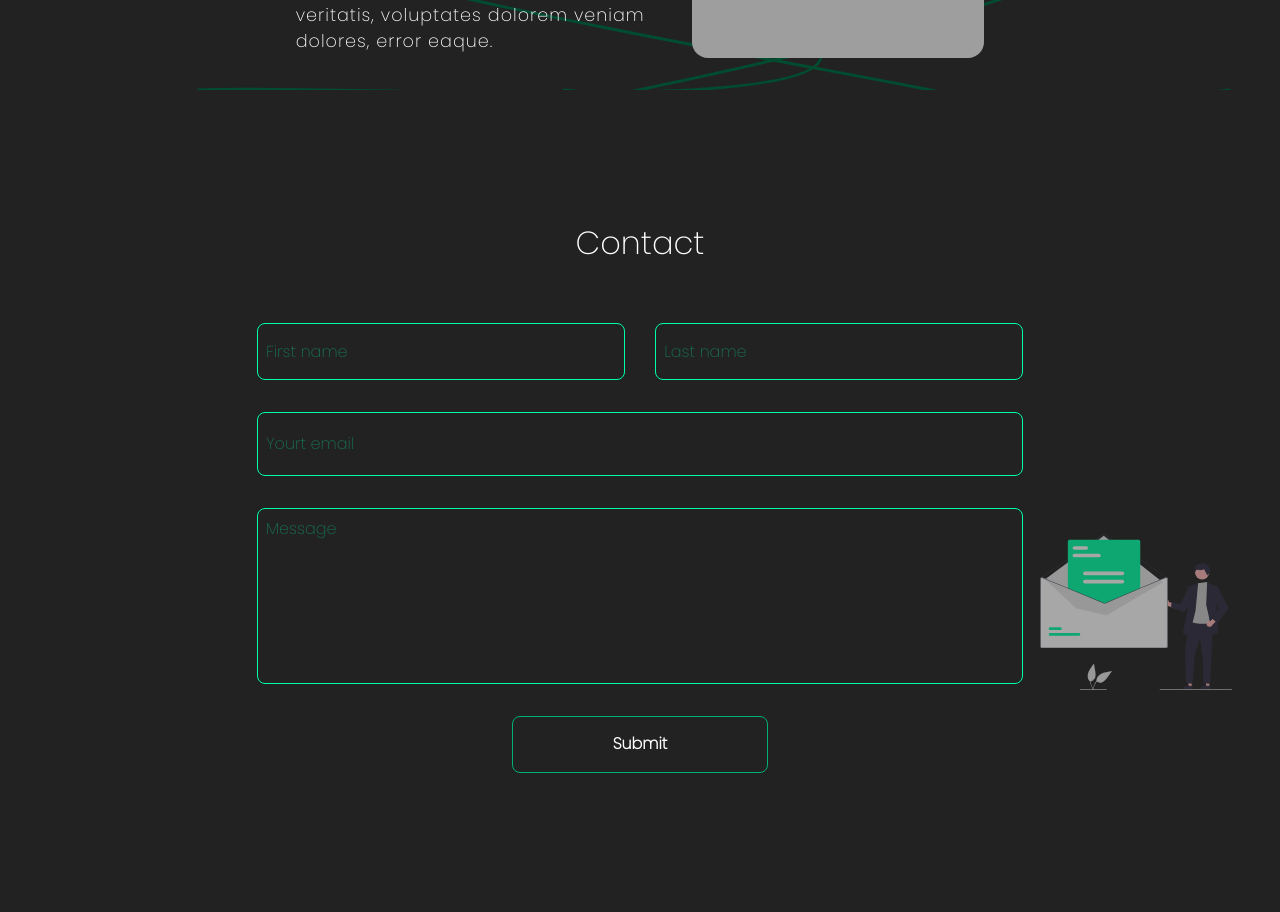
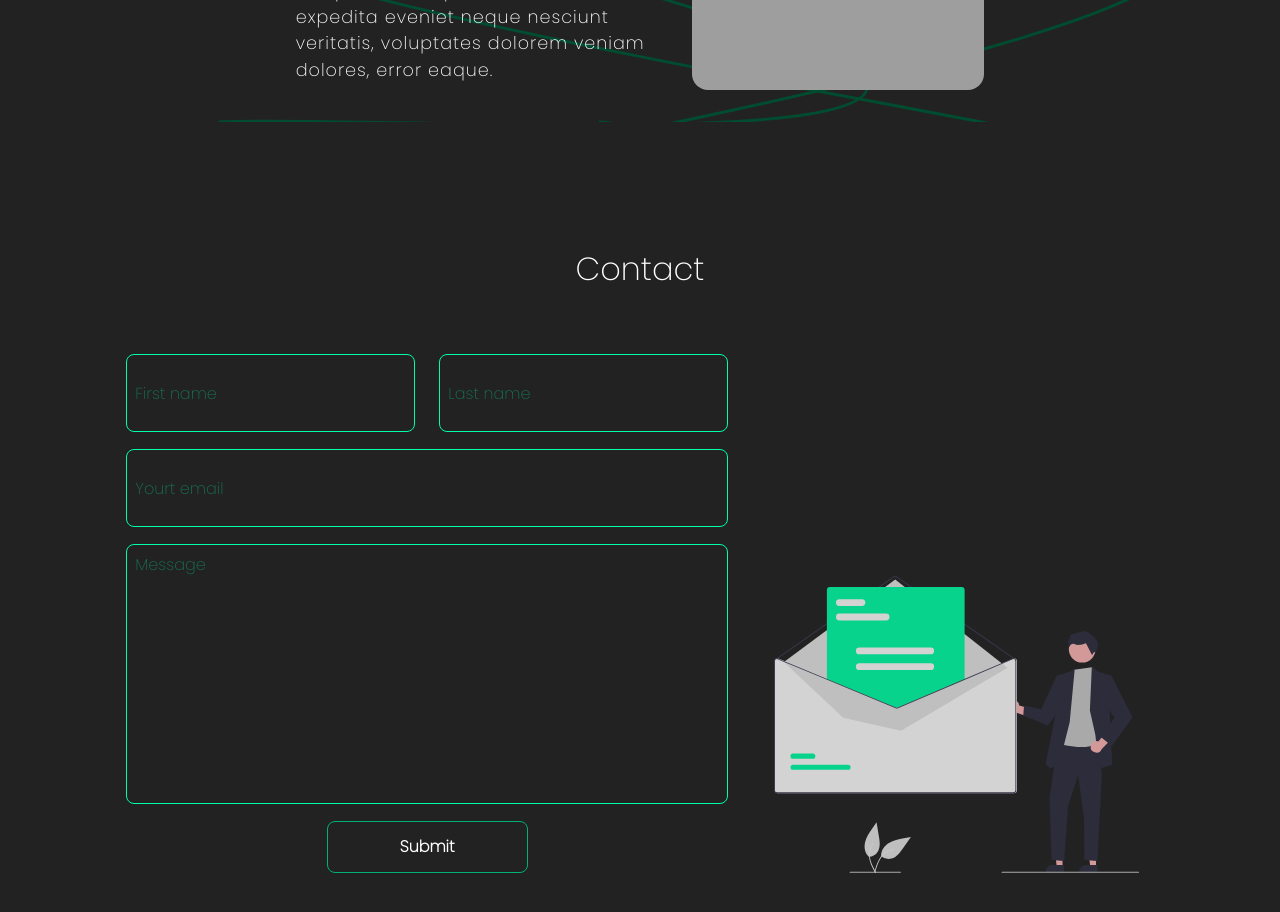
Before and after one commit to Mati1999/MyPorfolio, a React (Vite) app: page / in a window 1280 px wide. Shown: the part 3100-4012 px from the top of the page. Before the commit the page ends 3990 px from the top, so only its background shows below. Built offline with nearby package versions, Linux system fonts and the light colour scheme; grey boxes are pictures that could not be loaded.

Commit message:
adding new style to contact and project

```diff
--- a/src/components/Contact.jsx
+++ b/src/components/Contact.jsx
@@ -47,10 +47,9 @@ const Contact = () => {
     };
 
     return (
-        <div className='contact'>
-            <img src={email} alt='' />
-            <div className='contact-form'>
-                <h2>Contact</h2>
+        <div className='contact-form'>
+            <h2>Contact</h2>
+            <div className='contact-formAndImg'>
                 <form onSubmit={onSubmit}>
                     <div className='names'>
                         <input id='first-name' type='text' name='first_name' placeholder='First name' value={toSend.first_name} onChange={handleOnChange} required />
@@ -61,6 +60,7 @@ const Contact = () => {
                     <button type='submit'>Submit</button>
                     <ToastContainer autoClose={2000} />
                 </form>
+                <img src={email} alt='' />
             </div>
         </div>
     );
--- a/src/scss/AboutMe.scss
+++ b/src/scss/AboutMe.scss
@@ -15,9 +15,9 @@
     background-size: cover;
 
     img {
-        @include medidas(80%, auto);
+        @include medidas(100%, 90%);
         position: absolute;
-        top: 0;
+        bottom: 0;
         filter: opacity(30%);
     }
 
--- a/src/scss/Contact.scss
+++ b/src/scss/Contact.scss
@@ -1,36 +1,39 @@
 @import './variables.scss';
-
-.contact {
-    position: relative;
-
-    img {
-        @include medidas(15%, auto);
-        position: absolute;
-        right: 3rem;
-        bottom: 25%;
-        filter: opacity(60%);
-    }
-}
 
 .contact-form {
     @include medidas(100%, 100vh);
     display: flex;
     flex-direction: column;
-    justify-content: space-evenly;
+    justify-content: flex-start;
     align-items: center;
     background-color: $general;
-    padding: 5rem 2rem 2rem 2rem;
+    padding: 8rem 2rem 2rem 2rem;
 
-    form {
-        @include medidas(70%, 70%);
-        display: flex;
-        flex-direction: column;
-        justify-content: center;
-        align-items: center;
-        gap: 2rem;
+    img {
+        @include medidas(30%, auto);
+        position: relative;
+        right: 3rem;
+        filter: opacity(80%);
     }
+}
+
+.contact-formAndImg {
+    @include medidas(100%, 90%);
+    display: flex;
+    justify-content: space-evenly;
+    align-items: end;
+}
+
+form {
+    @include medidas(55%, 90%);
+    display: flex;
+    flex-direction: column;
+    justify-content: space-between;
+    align-items: center;
+    position: relative;
+
     .names {
-        @include medidas(90%, 20%);
+        @include medidas(90%, 15%);
         display: flex;
         justify-content: space-between;
         align-items: center;
@@ -39,7 +42,7 @@
         }
     }
     input {
-        @include medidas(90%, 20%);
+        @include medidas(90%, 15%);
         background-color: transparent;
         outline: none;
         border: 1px solid $details;
@@ -62,7 +65,7 @@
         }
     }
     textarea {
-        @include medidas(90%, 60%);
+        @include medidas(90%, 50%);
         background-color: transparent;
         outline: none;
         border: 1px solid $details;
@@ -75,7 +78,7 @@
     }
 
     button {
-        @include medidas(30%, 20%);
+        @include medidas(30%, 10%);
         background-color: transparent;
         outline: none;
         border: 1px solid $details-transition;
@@ -88,8 +91,11 @@
     }
 }
 
+.Toastify {
+    position: absolute;
+}
+
 .Toastify__toast-container {
-    @include medidas(100%, 20%);
     position: fixed;
     top: 10rem;
 }
--- a/src/scss/Projects.scss
+++ b/src/scss/Projects.scss
@@ -24,14 +24,14 @@
     flex-direction: column;
     justify-content: flex-start;
     align-items: center;
-    gap: 1rem;
+    gap: 2rem;
 }
 
 .project {
     @include medidas(60%, 35%);
     display: flex;
     justify-content: center;
-    align-items: center;
+    align-items: start;
     gap: 2rem;
 }
 
```
